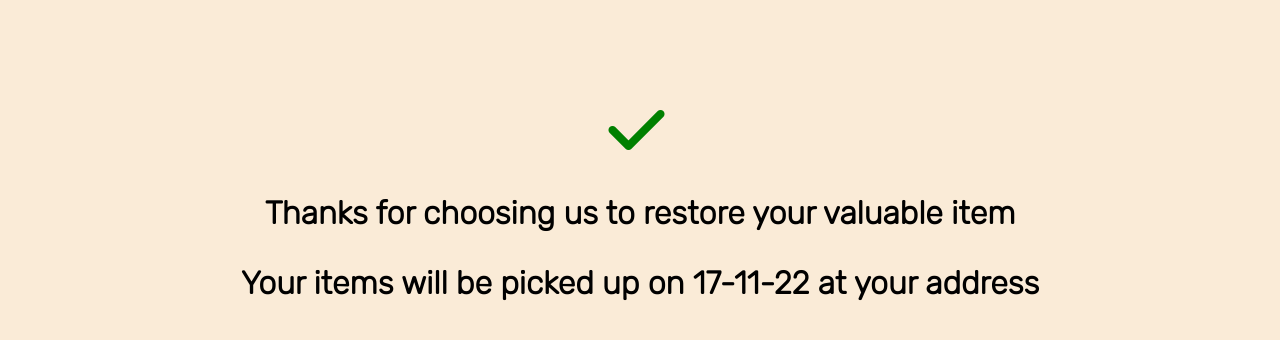
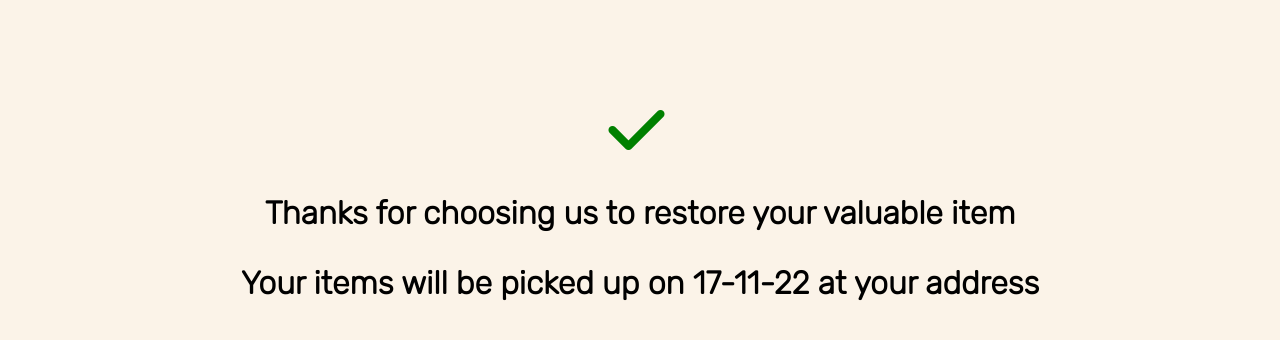
Before and after one commit to fssa-batch3/nitthishri.selvakumar__web_project, a plain HTML site: page pages/track/last.html in a window 1280 px wide. Shown: the part 194-534 px from the top of the page. Drawn offline with Linux system fonts and the light colour scheme.

Commit message:
after bg img

```diff
--- a/assets/css/last.css
+++ b/assets/css/last.css
@@ -6,7 +6,7 @@ body{
     padding:0;
     font-family: 'Rubik', sans-serif;
     overflow-x: hidden;
-    background-color: antiquewhite;
+    background-color: rgb(251, 243, 232);
 
 }
 /*nav-starting*/
--- a/assets/css/login.css
+++ b/assets/css/login.css
@@ -1,5 +1,5 @@
 body{
-    background-image:linear-gradient(rgb(4,9,34,0.3),rgb(4,9,34,0.3)),url("../images/login_page/backround-signup.jpg");
+    background-image:linear-gradient(rgba(4, 9, 34, 0.415),rgba(4, 9, 34, 0.415)),url("../images/login_page/backs2.jpg");
     background-size: cover;
     background-repeat: no-repeat;
     overflow: hidden;
--- a/assets/css/signup.css
+++ b/assets/css/signup.css
@@ -1,5 +1,5 @@
 body{
-    background-image:linear-gradient(rgb(4,9,34,0.3),rgb(4,9,34,0.3)),url("../../assets/images/login_page/backround-signup.jpg");
+    background-image:linear-gradient(rgba(4, 9, 34, 0.415),rgba(4, 9, 34, 0.415)),url("../images/login_page/backs2.jpg");
     background-size: cover;
     background-repeat: no-repeat;
     overflow: hidden;
```
Also changed, not shown: index.html (+1 -2 lines), assets/images/login_page/back.jpeg (added), assets/images/login_page/back1.webp (added), assets/images/login_page/backs2.jpg (added).
